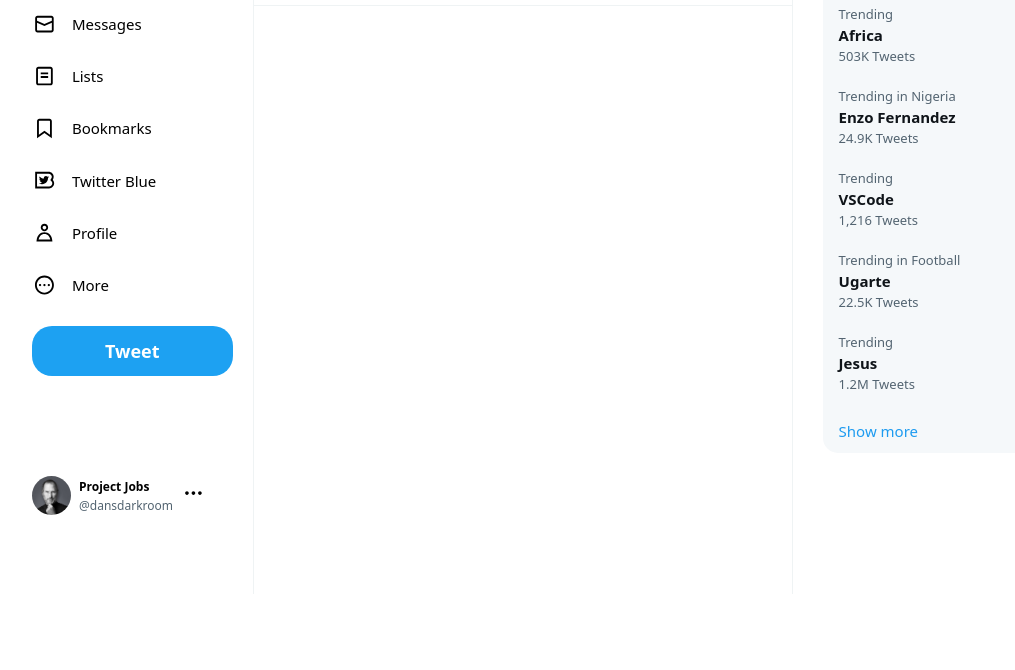
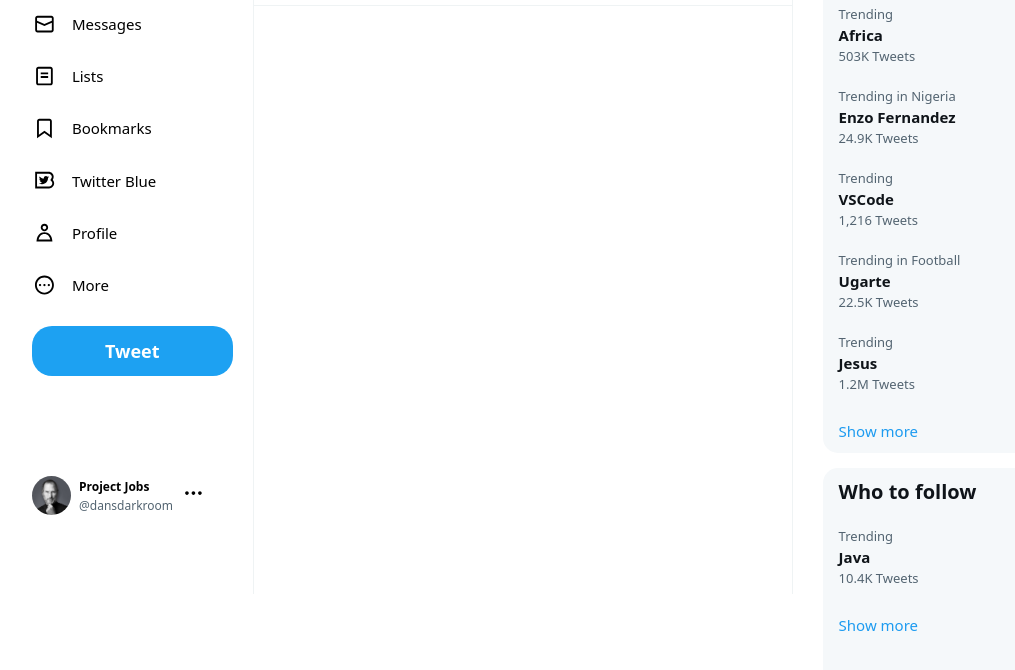
Before and after one commit to danielolasupo02/Twitter-Clone, a plain HTML site: page index.html in a window 1280 px wide. Shown: the part 206-876 px from the top of the page, without its empty margins (58-1073 px from the left). Before the commit the page ends 800 px from the top, so only its background shows below. Drawn offline with Linux system fonts and the light colour scheme.

```diff
--- a/index.html
+++ b/index.html
@@ -393,6 +393,19 @@
 
           <div class="trend-footer">Show more</div>
         </div>
+
+        <div class="follow-suggestion">
+          <div class="trend-header">Who to follow</div>
+          <div class="trend-summary">
+            <div class="trend-desc">
+              <div class="trend-title">Trending</div>
+            </div>
+            <div class="trend-topic">Java</div>
+            <div class="trend-count">10.4K Tweets</div>
+          </div>
+
+          <div class="trend-footer">Show more</div>
+        </div>
       </div>
     </div>
   </body>
--- a/style.css
+++ b/style.css
@@ -378,3 +378,13 @@ body {
   line-height: 16px;
   color: #536471;
 }
+
+.follow-suggestion {
+  display: flex;
+  align-items: stretch;
+  flex-direction: column;
+  flex-basis: 288px;
+  background-color: #f5f8fa;
+  border-radius: 15px;
+  padding: 12px 16px;
+}
```
Also changed, not shown: imgs/frantzkati.jpg (added), imgs/lecrae.jpg (added), imgs/prathkum.jpg (added), imgs/tope-bankole.jpg (added).
